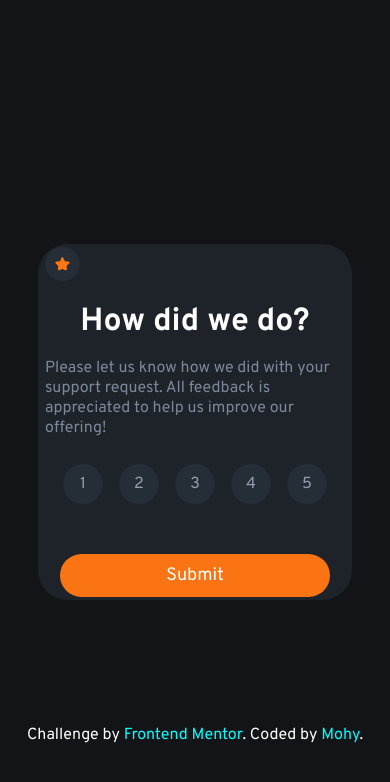
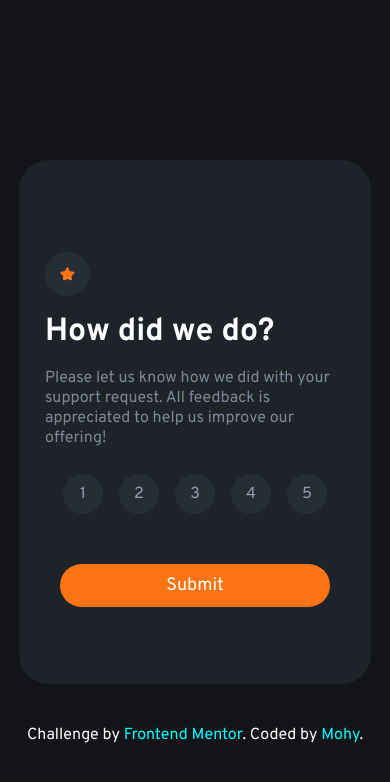
Before and after one commit to IMohy/Interactive-Rating-Component, a plain HTML site: page index.html in a window 390 px wide. Drawn offline with Linux system fonts and the light colour scheme.

Commit message:
Update main.css

```diff
--- a/main.css
+++ b/main.css
@@ -22,11 +22,12 @@ body {
   height: 100vh;
 }
 .star {
-  background-color: var(--Dark-Blue);
-  border-radius: 50%;
-  padding: 10px;
-  margin-bottom: 15px;
-  width: 15px;
+    background-color: var(--Dark-Blue);
+    border-radius: 50%;
+    padding: 15px;
+    margin-bottom: 10px;
+    margin-top: 15px;
+    width: 15px;
 }
 h1 {
   text-align: center;
@@ -41,7 +42,7 @@ h1 {
   border-radius: 30px;
   margin: 20px auto;
   height: 325px;
-  width: 300px;
+  width: 350px;
   padding: 30px;
   transition: all 0.5s ease-in-out;
 }
@@ -83,6 +84,7 @@ h1 {
 h1.first {
   color: var(--White);
   margin-bottom: 1rem;
+  text-align: left;
 }
 p {
   color: var(--Medium-Grey);
@@ -165,7 +167,7 @@ button {
 }
 @media (max-width: 397px) {
   .container {
-    height: 35%;
-    width: 65%;
+    height: 55%;
+    width: 75%;
   }
 }
```
